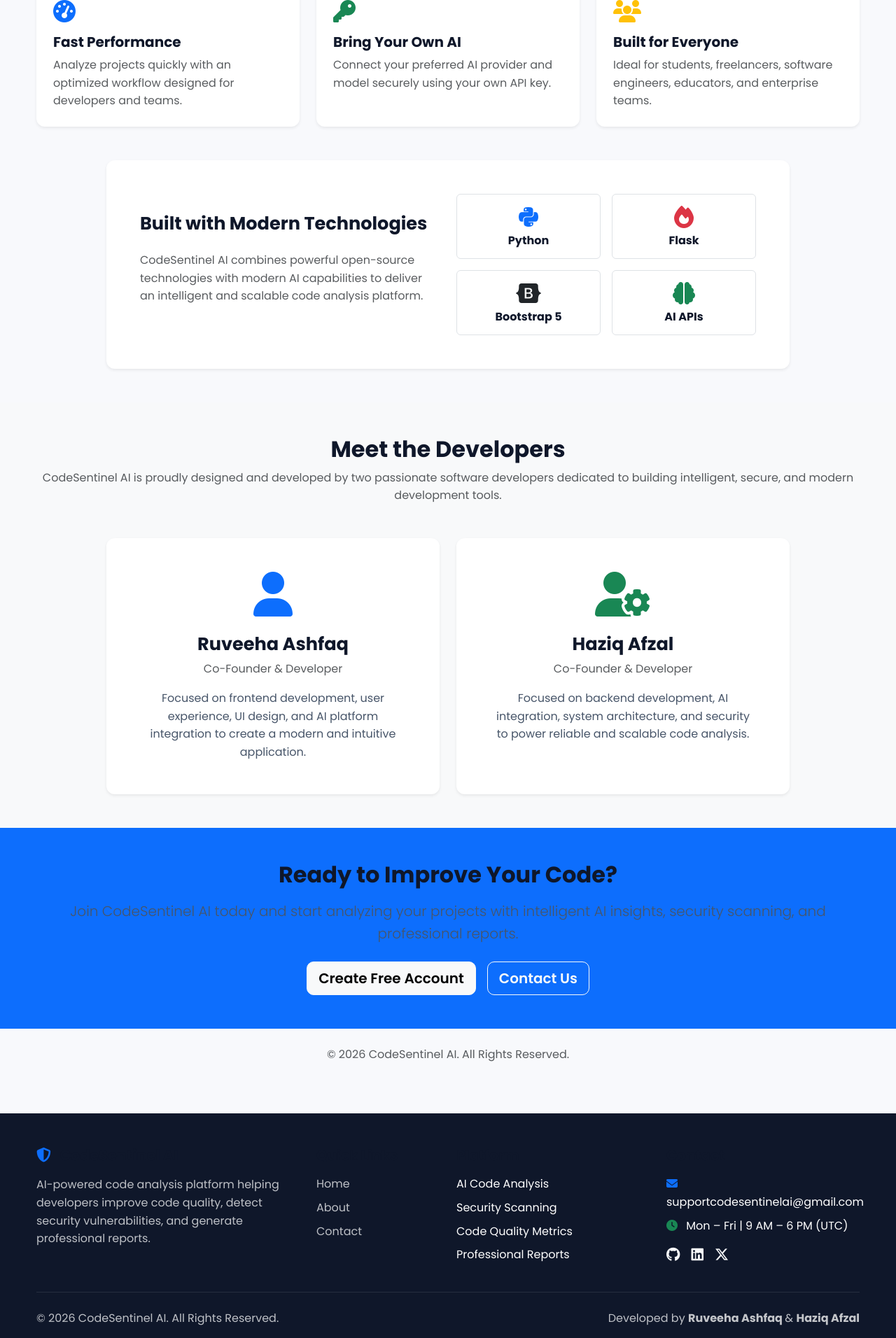
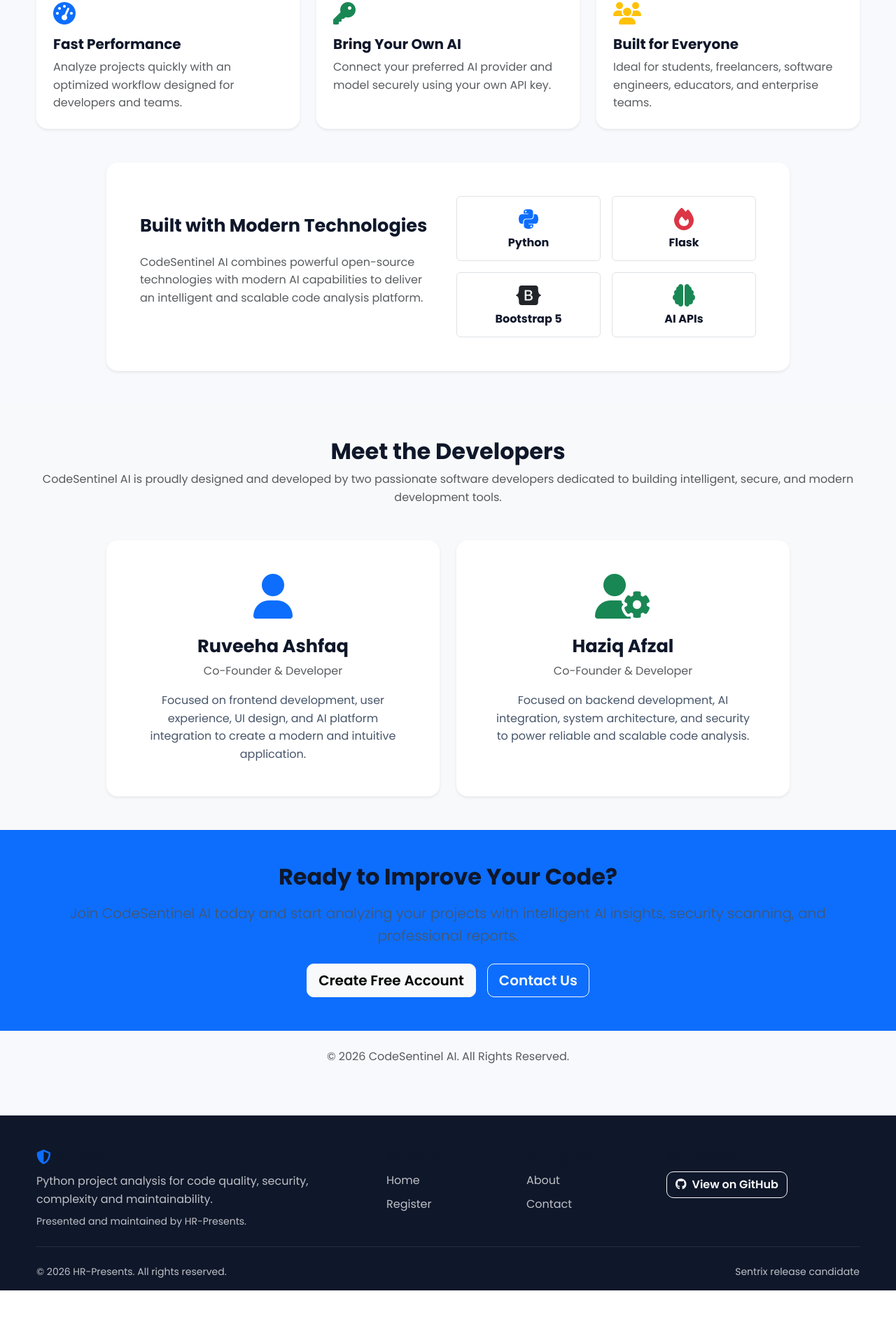
Before and after one commit to HaziqBinAfzal/HR-Presents-Sentrix, a Python web app: template templates/about.html in a window 1280 px wide. Shown: the part 1720-3632 px from the top of the page at 70% size. After the commit the page ends 3564 px from the top, so only its background shows below. Run offline with Jinja, Linux system fonts and the light colour scheme; the template is opened without the code that fills it, so the values that code supplies are empty; some libraries are stand-ins or nearby versions.

Commit message:
ui: unify Sentrix navigation and footer branding

```diff
--- a/templates/base.html
+++ b/templates/base.html
@@ -1,666 +1,111 @@
 <!DOCTYPE html>
-
 <html lang="en">
-
 <head>
-
     <meta charset="UTF-8">
-
-    <meta name="viewport"
-          content="width=device-width, initial-scale=1.0">
-
-    <title>
-
-        {% block title %}CodeSentinel AI{% endblock %}
-
-    </title>
-
-    <!-- Bootstrap 5 -->
-
-    <link
-        href="https://cdn.jsdelivr.net/npm/bootstrap@5.3.3/dist/css/bootstrap.min.css"
-        rel="stylesheet">
-
-    <!-- Font Awesome -->
-
-    <link
-        rel="stylesheet"
-        href="https://cdnjs.cloudflare.com/ajax/libs/font-awesome/6.6.0/css/all.min.css">
-
-    <!-- Google Font -->
-
-    <link
-        href="https://fonts.googleapis.com/css2?family=Poppins:wght@300;400;500;600;700&display=swap"
-        rel="stylesheet">
-
-    <!-- Chart.js -->
-
+    <meta name="viewport" content="width=device-width, initial-scale=1.0">
+    <meta name="description" content="Sentrix Python code quality and security analysis platform by HR-Presents.">
+    <title>{% block title %}Sentrix{% endblock %}</title>
+    <link href="https://cdn.jsdelivr.net/npm/bootstrap@5.3.3/dist/css/bootstrap.min.css" rel="stylesheet">
+    <link rel="stylesheet" href="https://cdnjs.cloudflare.com/ajax/libs/font-awesome/6.6.0/css/all.min.css">
+    <link href="https://fonts.googleapis.com/css2?family=Poppins:wght@300;400;500;600;700&display=swap" rel="stylesheet">
     <script src="https://cdn.jsdelivr.net/npm/chart.js"></script>
-
-    <!-- Custom CSS -->
-
-    <link rel="stylesheet"
-          href="{{ url_for('static', filename='css/style.css') }}">
-
+    <link rel="stylesheet" href="{{ url_for('static', filename='css/style.css') }}">
     <style>
-
-        body{
-
-            font-family:'Poppins',sans-serif;
-
-            background:#f8f9fc;
-
-        }
-
-        .navbar{
-
-            box-shadow:0 2px 20px rgba(0,0,0,.08);
-
-        }
-
-        .navbar-brand{
-
-            font-weight:700;
-
-            font-size:1.4rem;
-
-        }
-
-        .nav-link{
-
-            font-weight:500;
-
-        }
-
-        footer{
-
-            background:#0f172a;
-
-            color:#fff;
-
-        }
-
+        :root{--sentrix-primary:#1677ff;--sentrix-dark:#0f172a}
+        body{font-family:'Poppins',sans-serif;background:#f7f9fc;color:#111827;min-height:100vh;display:flex;flex-direction:column}
+        main{flex:1}
+        .navbar{box-shadow:0 2px 18px rgba(15,23,42,.08)}
+        .navbar-brand{font-weight:700;color:var(--sentrix-primary)!important;line-height:1.05}
+        .brand-subtitle{display:block;font-size:.58rem;letter-spacing:.14em;color:#64748b;margin-left:2.15rem;margin-top:.2rem}
+        .nav-link{font-weight:500}
+        .card{border-radius:1rem}
+        footer{background:var(--sentrix-dark);color:#fff}
     </style>
-
+    {% block head %}{% endblock %}
 </head>
-
 <body>
-
-<!-- Navigation -->
-
-<nav class="navbar navbar-expand-lg navbar-light bg-white sticky-top">
-
+<nav class="navbar navbar-expand-lg navbar-light bg-white sticky-top py-3">
     <div class="container">
-
-        <a class="navbar-brand text-primary"
-
-           href="{{ url_for('main.home') }}">
-
-            <i class="fa-solid fa-shield-halved me-2"></i>
-
-            CodeSentinel AI
-
+        <a class="navbar-brand" href="{{ url_for('main.home') }}">
+            <span><i class="fa-solid fa-shield-halved me-2"></i>Sentrix</span>
+            <small class="brand-subtitle">PRESENTED BY HR-PRESENTS</small>
         </a>
-
-        <button class="navbar-toggler"
-
-                type="button"
-
-                data-bs-toggle="collapse"
-
-                data-bs-target="#navbarNav">
-
-            <span class="navbar-toggler-icon"></span>
-
-        </button>
-
-        <div class="collapse navbar-collapse"
-
-             id="navbarNav">
-
-            <ul class="navbar-nav ms-auto align-items-lg-center">
-
-                <li class="nav-item">
-
-                    <a class="nav-link"
-
-                       href="{{ url_for('main.home') }}">
-
-                        Home
-
-                    </a>
-
-                </li>
-
-                <li class="nav-item">
-
-                    <a class="nav-link"
-
-                       href="{{ url_for('main.about') }}">
-
-                        About
-
-                    </a>
-
-                </li>
-
-                <li class="nav-item">
-
-                    <a class="nav-link"
-
-                       href="{{ url_for('main.contact') }}">
-
-                        Contact
-
-                    </a>
-
-                </li>
-
-
-{% if current_user.is_authenticated %}
-
-                <li class="nav-item">
-
-                    <a class="nav-link"
-
-                       href="{{ url_for('main.dashboard') }}">
-
-                        Dashboard
-
-                    </a>
-
-                </li>
-
-                <li class="nav-item">
-
-                    <a class="nav-link"
-
-                       href="{{ url_for('main.upload') }}">
-
-                        Upload
-
-                    </a>
-
-                </li>
-
-                <li class="nav-item">
-
-                    <a class="nav-link"
-
-                       href="{{ url_for('main.history') }}">
-
-                        History
-
-                    </a>
-
-                </li>
-
-                <li class="nav-item dropdown ms-lg-3">
-
-                    <a class="btn btn-primary dropdown-toggle"
-
-                       href="#"
-
-                       role="button"
-
-                       data-bs-toggle="dropdown">
-
-                        <i class="fa-solid fa-user-circle me-2"></i>
-
-                        {{ current_user.username }}
-
-                    </a>
-
-                    <ul class="dropdown-menu dropdown-menu-end shadow border-0">
-
-                        <li>
-
-                            <a class="dropdown-item"
-
-                               href="{{ url_for('main.profile') }}">
-
-                                <i class="fa-solid fa-user me-2"></i>
-
-                                Profile
-
-                            </a>
-
-                        </li>
-
-                        <li>
-
-                            <a class="dropdown-item"
-
-                               href="{{ url_for('main.settings') }}">
-
-                                <i class="fa-solid fa-gear me-2"></i>
-
-                                Settings
-
-                            </a>
-
-                        </li>
-
-                        <li>
-
-                            <hr class="dropdown-divider">
-
-                        </li>
-
-                        <li>
-
-                            <a class="dropdown-item text-danger"
-
-                               href="{{ url_for('main.logout') }}">
-
-                                <i class="fa-solid fa-right-from-bracket me-2"></i>
-
-                                Logout
-
-                            </a>
-
-                        </li>
-
-                    </ul>
-
-                </li>
-
+        <button class="navbar-toggler" type="button" data-bs-toggle="collapse" data-bs-target="#navbarNav" aria-controls="navbarNav" aria-expanded="false" aria-label="Toggle navigation"><span class="navbar-toggler-icon"></span></button>
+        <div class="collapse navbar-collapse" id="navbarNav">
+            <ul class="navbar-nav ms-auto align-items-lg-center gap-lg-1">
+                <li class="nav-item"><a class="nav-link" href="{{ url_for('main.home') }}">Home</a></li>
+                <li class="nav-item"><a class="nav-link" href="{{ url_for('main.about') }}">About</a></li>
+                <li class="nav-item"><a class="nav-link" href="{{ url_for('main.contact') }}">Contact</a></li>
+                {% if current_user.is_authenticated %}
+                    <li class="nav-item"><a class="nav-link" href="{{ url_for('main.dashboard') }}">Dashboard</a></li>
+                    <li class="nav-item"><a class="nav-link" href="{{ url_for('main.upload') }}">Upload</a></li>
+                    <li class="nav-item"><a class="nav-link" href="{{ url_for('main.history') }}">History</a></li>
+                    <li class="nav-item dropdown ms-lg-2">
+                        <button class="btn btn-primary dropdown-toggle" data-bs-toggle="dropdown" aria-expanded="false"><i class="fa-solid fa-user-circle me-2"></i>{{ current_user.username }}</button>
+                        <ul class="dropdown-menu dropdown-menu-end shadow border-0">
+                            <li><a class="dropdown-item" href="{{ url_for('main.profile') }}"><i class="fa-solid fa-user me-2"></i>Profile</a></li>
+                            <li><a class="dropdown-item" href="{{ url_for('main.settings') }}"><i class="fa-solid fa-gear me-2"></i>Settings</a></li>
+                            <li><hr class="dropdown-divider"></li>
+                            <li><a class="dropdown-item text-danger" href="{{ url_for('main.logout') }}"><i class="fa-solid fa-right-from-bracket me-2"></i>Logout</a></li>
+                        </ul>
+                    </li>
                 {% else %}
-
-                <li class="nav-item">
-
-                    <a class="nav-link"
-
-                       href="{{ url_for('main.login') }}">
-
-                        Login
-
-                    </a>
-
-                </li>
-
-                <li class="nav-item ms-lg-2">
-
-                    <a class="btn btn-primary"
-
-                       href="{{ url_for('main.register') }}">
-
-                        Get Started
-
-                    </a>
-
-                </li>
-
+                    <li class="nav-item"><a class="nav-link" href="{{ url_for('main.login') }}">Login</a></li>
+                    <li class="nav-item ms-lg-2"><a class="btn btn-primary" href="{{ url_for('main.register') }}">Get Started</a></li>
                 {% endif %}
-
             </ul>
-
         </div>
-
     </div>
-
 </nav>
 
-<!-- Flash Messages -->
-
 <div class="container mt-4">
-
     {% with messages = get_flashed_messages(with_categories=true) %}
-
         {% if messages %}
-
             {% for category, message in messages %}
-
-                <div class="alert alert-{{ category }} alert-dismissible fade show shadow-sm">
-
-                    {{ message }}
-
-                    <button type="button"
-
-                            class="btn-close"
-
-                            data-bs-dismiss="alert">
-
-                    </button>
-
-                </div>
-
+                {% set alert_category = 'danger' if category == 'error' else category %}
+                <div class="alert alert-{{ alert_category }} alert-dismissible fade show shadow-sm" role="alert">{{ message }}<button type="button" class="btn-close" data-bs-dismiss="alert" aria-label="Close"></button></div>
             {% endfor %}
-
         {% endif %}
-
     {% endwith %}
-
 </div>
 
-<!-- Main Content -->
-
-<main>
-
-    {% block content %}{% endblock %}
-
-</main>
-
-
-<!-- Footer -->
+<main>{% block content %}{% endblock %}</main>
 
 <footer class="pt-5 pb-3 mt-5">
-
     <div class="container">
-
         <div class="row g-4">
-
-            <!-- Brand -->
-
-            <div class="col-lg-4">
-
-                <h4 class="fw-bold mb-3">
-
-                    <i class="fa-solid fa-shield-halved me-2 text-primary"></i>
-
-                    CodeSentinel AI
-
-                </h4>
-
-                <p class="text-light opacity-75">
-
-                    AI-powered code analysis platform helping developers
-                    improve code quality, detect security vulnerabilities,
-                    and generate professional reports.
-
-                </p>
-
+            <div class="col-lg-5">
+                <h4 class="fw-bold"><i class="fa-solid fa-shield-halved me-2 text-primary"></i>Sentrix</h4>
+                <p class="text-light opacity-75 mb-2">Python project analysis for code quality, security, complexity and maintainability.</p>
+                <p class="small text-light opacity-75 mb-0">Presented and maintained by HR-Presents.</p>
             </div>
-
-            <!-- Quick Links -->
-
-            <div class="col-md-2">
-
-                <h5 class="fw-bold mb-3">
-
-                    Quick Links
-
-                </h5>
-
+            <div class="col-6 col-lg-2">
+                <h5 class="fw-bold">Product</h5>
                 <ul class="list-unstyled">
-
-                    <li class="mb-2">
-
-                        <a href="{{ url_for('main.home') }}"
-                           class="text-decoration-none text-light opacity-75">
-
-                            Home
-
-                        </a>
-
-                    </li>
-
-                    <li class="mb-2">
-
-                        <a href="{{ url_for('main.about') }}"
-                           class="text-decoration-none text-light opacity-75">
-
-                            About
-
-                        </a>
-
-                    </li>
-
-                    <li class="mb-2">
-
-                        <a href="{{ url_for('main.contact') }}"
-                           class="text-decoration-none text-light opacity-75">
-
-                            Contact
-
-                        </a>
-
-                    </li>
-
-                    {% if current_user.is_authenticated %}
-
-                    <li>
-
-                        <a href="{{ url_for('main.dashboard') }}"
-                           class="text-decoration-none text-light opacity-75">
-
-                            Dashboard
-
-                        </a>
-
-                    </li>
-
-                    {% endif %}
-
+                    <li class="mb-2"><a class="text-light opacity-75 text-decoration-none" href="{{ url_for('main.home') }}">Home</a></li>
+                    {% if current_user.is_authenticated %}<li class="mb-2"><a class="text-light opacity-75 text-decoration-none" href="{{ url_for('main.dashboard') }}">Dashboard</a></li><li><a class="text-light opacity-75 text-decoration-none" href="{{ url_for('main.history') }}">History</a></li>{% else %}<li><a class="text-light opacity-75 text-decoration-none" href="{{ url_for('main.register') }}">Register</a></li>{% endif %}
                 </ul>
-
             </div>
-
-            <!-- Resources -->
-
-            <div class="col-md-3">
-
-                <h5 class="fw-bold mb-3">
-
-                    Platform
-
-                </h5>
-
-                <ul class="list-unstyled">
-
-                    <li class="mb-2">
-
-                        AI Code Analysis
-
-                    </li>
-
-                    <li class="mb-2">
-
-                        Security Scanning
-
-                    </li>
-
-                    <li class="mb-2">
-
-                        Code Quality Metrics
-
-                    </li>
-
-                    <li>
-
-                        Professional Reports
-
-                    </li>
-
-                </ul>
-
+            <div class="col-6 col-lg-2">
+                <h5 class="fw-bold">Company</h5>
+                <ul class="list-unstyled"><li class="mb-2"><a class="text-light opacity-75 text-decoration-none" href="{{ url_for('main.about') }}">About</a></li><li><a class="text-light opacity-75 text-decoration-none" href="{{ url_for('main.contact') }}">Contact</a></li></ul>
             </div>
-
-            <!-- Contact -->
-
-            <div class="col-md-3">
-
-                <h5 class="fw-bold mb-3">
-
-                    Contact
-
-                </h5>
-
-                <p class="mb-2">
-
-                    <i class="fa-solid fa-envelope me-2 text-primary"></i>
-
-                    supportcodesentinelai@gmail.com
-
-                </p>
-
-                <p class="mb-3">
-
-                    <i class="fa-solid fa-clock me-2 text-success"></i>
-
-                    Mon – Fri | 9 AM – 6 PM (UTC)
-
-                </p>
-
-                <div class="d-flex gap-3">
-
-                    <a href="#"
-                       class="text-light">
-
-                        <i class="fab fa-github fa-lg"></i>
-
-                    </a>
-
-                    <a href="#"
-                       class="text-light">
-
-                        <i class="fab fa-linkedin fa-lg"></i>
-
-                    </a>
-
-                    <a href="#"
-                       class="text-light">
-
-                        <i class="fab fa-x-twitter fa-lg"></i>
-
-                    </a>
-
-                </div>
-
+            <div class="col-lg-3">
+                <h5 class="fw-bold">Repository</h5>
+                <a class="btn btn-outline-light" href="https://github.com/HaziqBinAfzal/HR-Presents-Sentrix" target="_blank" rel="noopener noreferrer"><i class="fa-brands fa-github me-2"></i>View on GitHub</a>
             </div>
-
         </div>
-
         <hr class="border-secondary my-4">
-
-        <div class="row align-items-center">
-
-            <div class="col-lg-6">
-
-                <p class="mb-0 text-light opacity-75">
-
-                    © {{ current_year or 2026 }} CodeSentinel AI. All Rights Reserved.
-
-                </p>
-
-            </div>
-
-            <div class="col-lg-6 text-lg-end mt-3 mt-lg-0">
-
-                <p class="mb-0 text-light opacity-75">
-
-                    Developed by
-
-                    <strong class="text-white">
-
-                        Ruveeha Ashfaq
-
-                    </strong>
-
-                    &
-
-                    <strong class="text-white">
-
-                        Haziq Afzal
-
-                    </strong>
-
-                </p>
-
-            </div>
-
-        </div>
-
+        <div class="d-flex flex-column flex-md-row justify-content-between gap-2 text-light opacity-75 small"><span>© 2026 HR-Presents. All rights reserved.</span><span>Sentrix release candidate</span></div>
     </div>
-
 </footer>
 
-
-<!-- Bootstrap JavaScript -->
-
 <script src="https://cdn.jsdelivr.net/npm/bootstrap@5.3.3/dist/js/bootstrap.bundle.min.js"></script>
-
-<!-- Custom JavaScript -->
-
 <script>
-
-    // Automatically hide flash messages
-
-    setTimeout(function () {
-
-        const alerts = document.querySelectorAll('.alert');
-
-        alerts.forEach(function (alert) {
-
-            const bsAlert = bootstrap.Alert.getOrCreateInstance(alert);
-
-            bsAlert.close();
-
-        });
-
-    }, 5000);
-
-    // Enable tooltips
-
-    const tooltipTriggerList = document.querySelectorAll('[data-bs-toggle="tooltip"]');
-
-    tooltipTriggerList.forEach(function (tooltipTriggerEl) {
-
-        new bootstrap.Tooltip(tooltipTriggerEl);
-
-    });
-
-    // Smooth scrolling for anchor links
-
-    document.querySelectorAll('a[href^="#"]').forEach(function(anchor){
-
-        anchor.addEventListener('click', function(e){
-
-            e.preventDefault();
-
-            const target = document.querySelector(this.getAttribute('href'));
-
-            if(target){
-
-                target.scrollIntoView({
-
-                    behavior: 'smooth'
-
-                });
-
-            }
-
-        });
-
-    });
-
-
- // Convert UTC timestamps to user's local timezone
-
-    document.querySelectorAll(".user-local-time").forEach(function (element) {
-
-        const utcTime = new Date(element.dataset.time);
-
-        element.textContent = utcTime.toLocaleString(
-            undefined,
-            {
-                year: "numeric",
-                month: "short",
-                day: "2-digit",
-                hour: "2-digit",
-                minute: "2-digit",
-                second: "2-digit"
-            }
-        );
-
-    });
-
-
-
+setTimeout(function(){document.querySelectorAll('.alert').forEach(function(el){bootstrap.Alert.getOrCreateInstance(el).close();});},5000);
+document.querySelectorAll('[data-bs-toggle="tooltip"]').forEach(function(el){new bootstrap.Tooltip(el);});
+document.querySelectorAll('.user-local-time').forEach(function(el){const value=el.dataset.time;if(value){el.textContent=new Date(value).toLocaleString();}});
 </script>
-
 {% block scripts %}{% endblock %}
-
 </body>
-
 </html>
```
